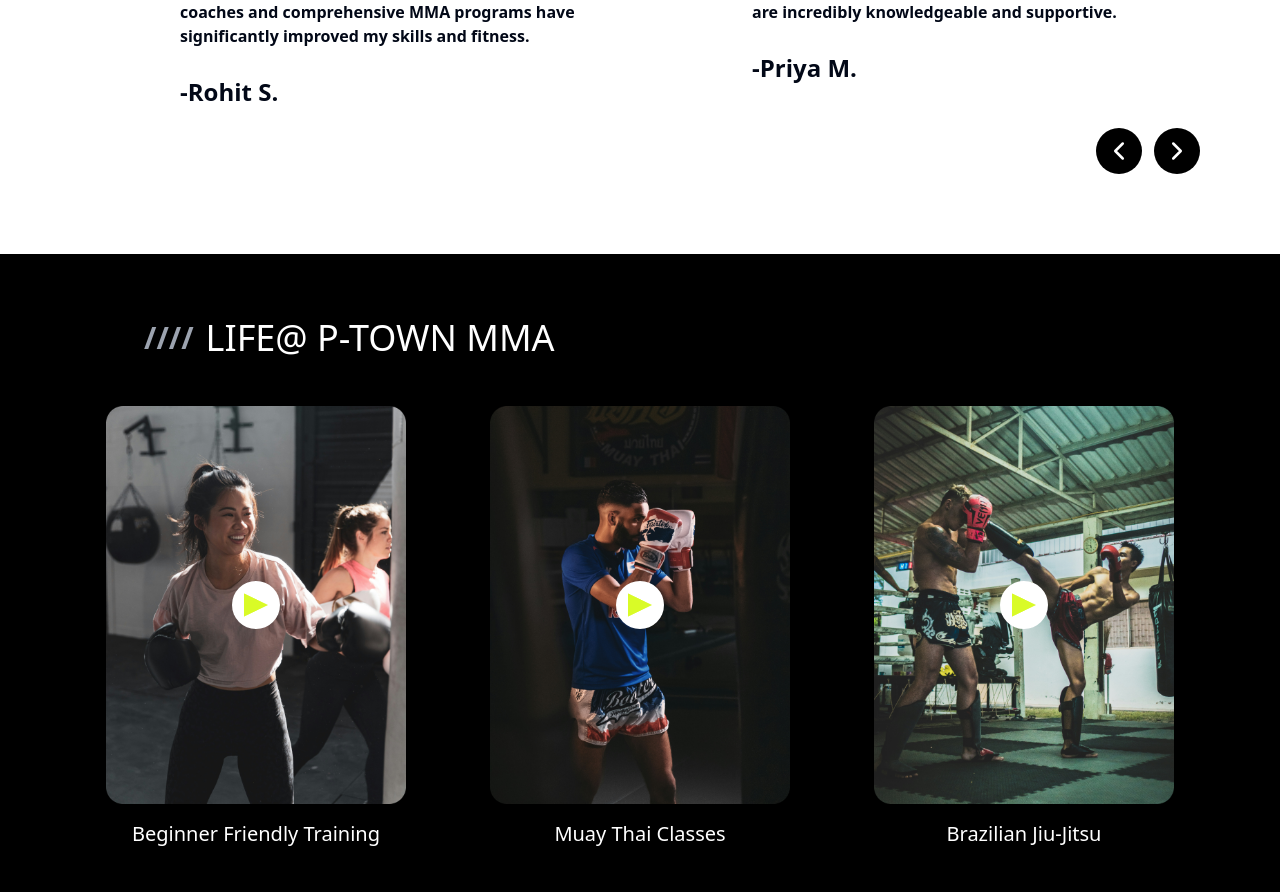
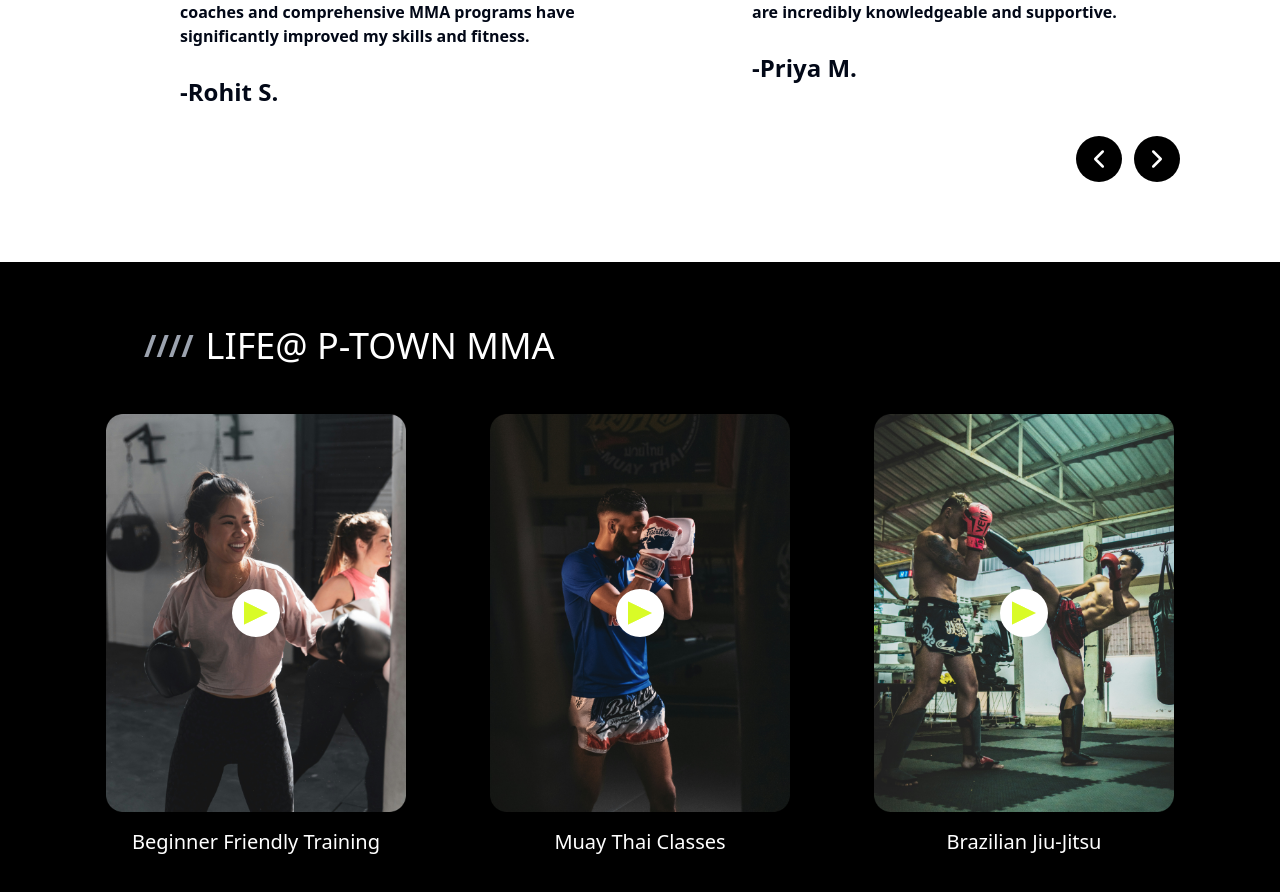
Before and after one commit to kunal-2308/P-Town-West-MMA, a React (Vite) app in the folder frontend/: page / in a window 1280 px wide. Shown: the part 3766-4658 px from the top of the page. Built offline with nearby package versions, Linux system fonts and the light colour scheme.

Commit message:
reviews update

```diff
--- a/frontend/src/components/pages/Home/Reviews.jsx
+++ b/frontend/src/components/pages/Home/Reviews.jsx
@@ -97,7 +97,7 @@ function Reviews() {
             </div>
 
             {/* Navigation Buttons */}
-            <div className="div-3-a w-full flex justify-center items-center md:justify-end gap-3 mt-6 md:mt-5">
+            <div className="div-3-a w-full flex justify-center items-center md:justify-end gap-3 mt-6 md:mt-7 md:pr-5">
                 <span className="bg-black rounded-full p-2 cursor-pointer" onClick={handlePrevious}>
                     <ChevronLeft className="text-white" size="30px" />
                 </span>
```
Also changed, not shown: 1 other file (tests, documents, lock files or other folders).
